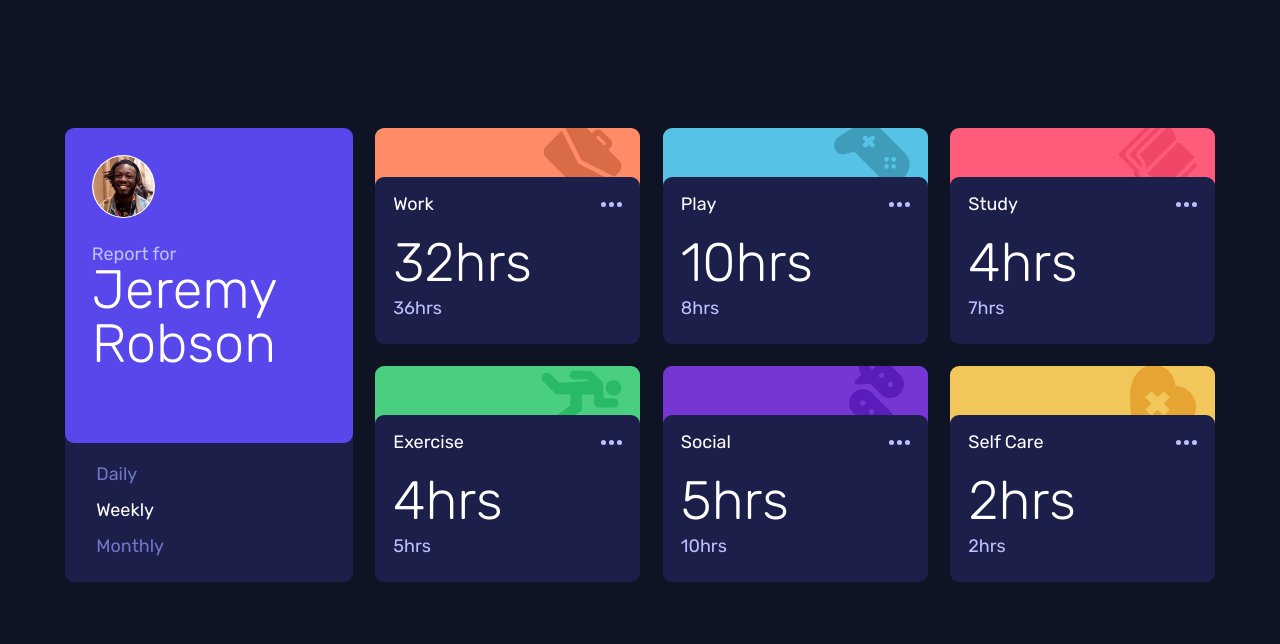
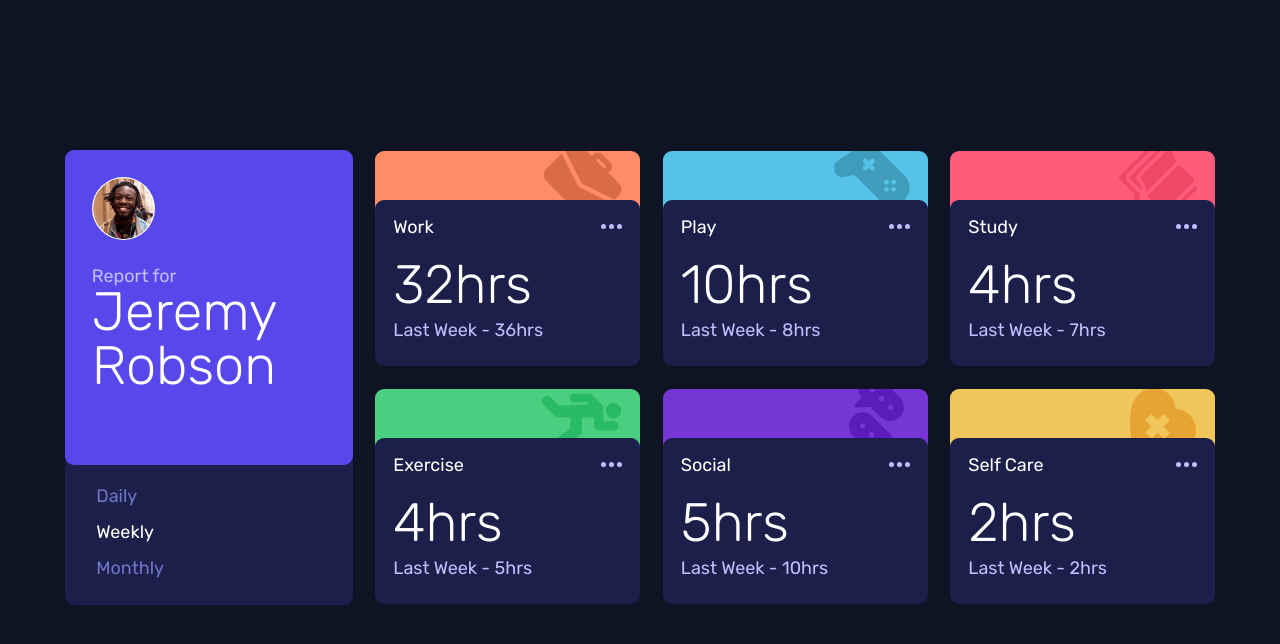
Before and after one commit to cturnal/frontend-mentor, a React (Vite) app in the folder time-tracking-dashboard/: page / in a window 1280 px wide. Shown: the top 644 px of the page. Built offline with nearby package versions, Linux system fonts and the light colour scheme; the HTML template or start-up script is replaced by a standard one.

Commit message:
time tracking dashboard fix

```diff
--- a/time-tracking-dashboard/src/App.jsx
+++ b/time-tracking-dashboard/src/App.jsx
@@ -10,7 +10,11 @@ import self from './assets/images/icon-self-care.svg';
 import exercise from './assets/images/icon-exercise.svg';
 import data from './assets/data.json';
 
-const periodicalItem = ['daily', 'weekly', 'monthly'];
+const periodicalItem = [
+  { name: 'daily', subName: 'Day' },
+  { name: 'weekly', subName: 'Week' },
+  { name: 'monthly', subName: 'Month' },
+];
 
 function App() {
   const [periodicals, setPeriodicals] = useState({
@@ -28,8 +32,8 @@ function App() {
   };
 
   return (
-    <main className='flex flex-col md:flex-row md:justify-center md:items-center w-full h-full px-5  gap-5 '>
-      <div className='md:w-64 flex flex-col md:mb-20 '>
+    <main className='flex flex-col md:flex-row md:justify-center items-center w-full h-full px-5  gap-5 '>
+      <div className='max-w-[350px] w-full md:w-64 flex flex-col md:mb-10'>
         <div className='relative top-14 rounded-lg bg-Blue p-6 text-PaleBlue flex items-center md:flex-col md:items-start '>
           <img
             src={profile}
@@ -47,14 +51,14 @@ function App() {
         <div className='mt-12 md:mt-9 md:mb-14 md:h-36 rounded-b-lg bg-Darkblue '>
           <ul className='md:px-7 py-5 flex md:flex-col  justify-evenly md:justify-end gap-2 md:h-full'>
             {periodicalItem.map((periodical) => (
-              <li key={periodical}>
+              <li key={periodical.name}>
                 <button
-                  onClick={() => handleClick(periodical)}
+                  onClick={() => handleClick(periodical.name)}
                   className={`text-Desaturatedblue capitalize hover:text-white ${
-                    periodicals[periodical] ? 'text-white ' : ' '
+                    periodicals[periodical.name] ? 'text-white ' : ' '
                   }`}
                 >
-                  {periodical}
+                  {periodical.name}
                 </button>
               </li>
             ))}
@@ -62,7 +66,7 @@ function App() {
         </div>
       </div>
 
-      <div className='flex flex-col md:flex-row md:flex-wrap md:w-[840px] gap-5 w-full pb-20'>
+      <div className='flex flex-col md:flex-row md:flex-wrap max-w-[350px] md:max-w-[840px]  gap-5 w-full pb-10 '>
         {data.map((info) => (
           <div className='basis-none md:basis-1/4  flex-1 ' key={info.icon}>
             <div
@@ -92,14 +96,14 @@ function App() {
                   <img src={ellipsis} alt='ellipsis' />
                 </button>
               </div>
-              <div className='flex items-center justify-between md:flex-col md:justify-start md:items-start md:w-40'>
+              <div className='flex items-center justify-between md:flex-col md:justify-start md:items-start md:w-36 lg:w-40'>
                 <p className='text-2xl md:text-5xl font-light mb-2 '>
                   {periodicalItem.map(
                     (periodical) =>
-                      periodicals[periodical] &&
+                      periodicals[periodical.name] &&
                       `${
-                        info.timeframes[periodical].current > 1
-                          ? info.timeframes[periodical].current + 'hrs'
+                        info.timeframes[periodical.name].current > 1
+                          ? info.timeframes[periodical.name].current + 'hrs'
                           : '1hr'
                       }`
                   )}
@@ -107,11 +111,15 @@ function App() {
                 <p className='text-PaleBlue mb-2 text-xs lg:text-[18px]'>
                   {periodicalItem.map(
                     (periodical) =>
-                      periodicals[periodical] &&
+                      periodicals[periodical.name] &&
                       `${
-                        info.timeframes[periodical].previous > 1
-                          ? info.timeframes[periodical].previous + 'hrs'
-                          : '1hr'
+                        info.timeframes[periodical.name].previous > 1
+                          ? 'Last ' +
+                            periodical.subName +
+                            ' - ' +
+                            info.timeframes[periodical.name].previous +
+                            'hrs'
+                          : 'Last ' + periodical.subName + ' - 1hr'
                       }`
                   )}
                 </p>
```
